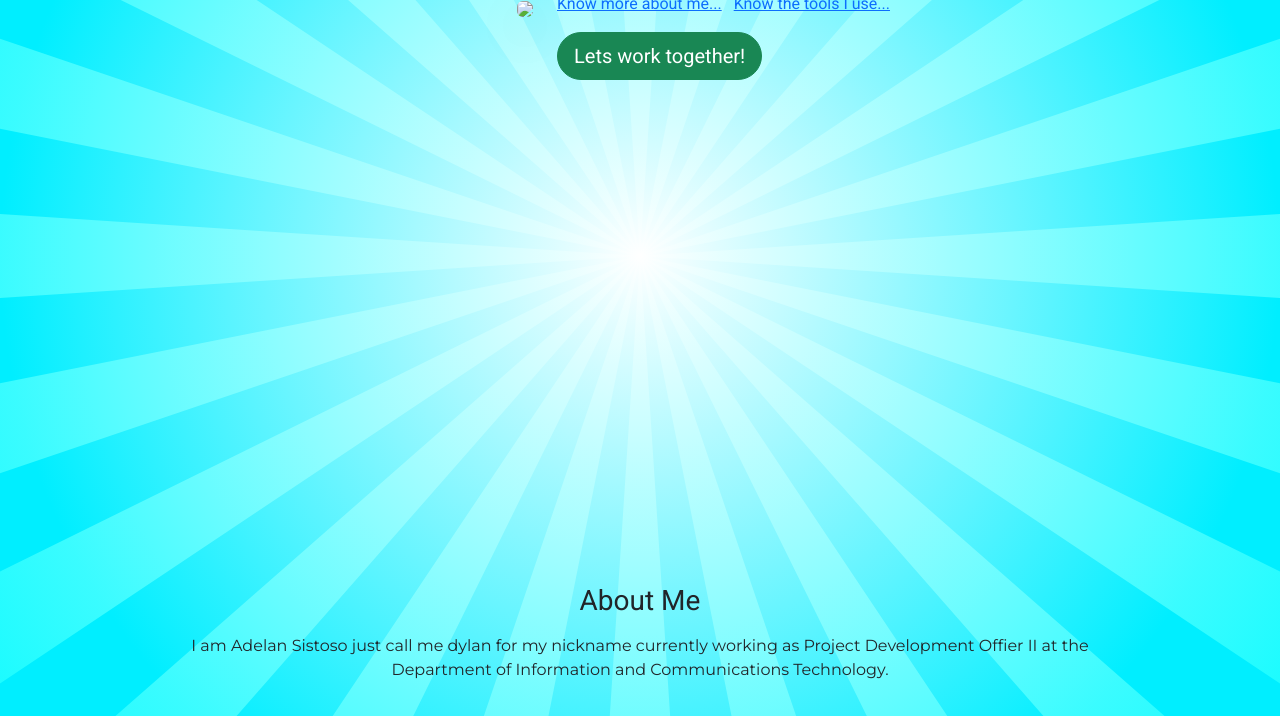
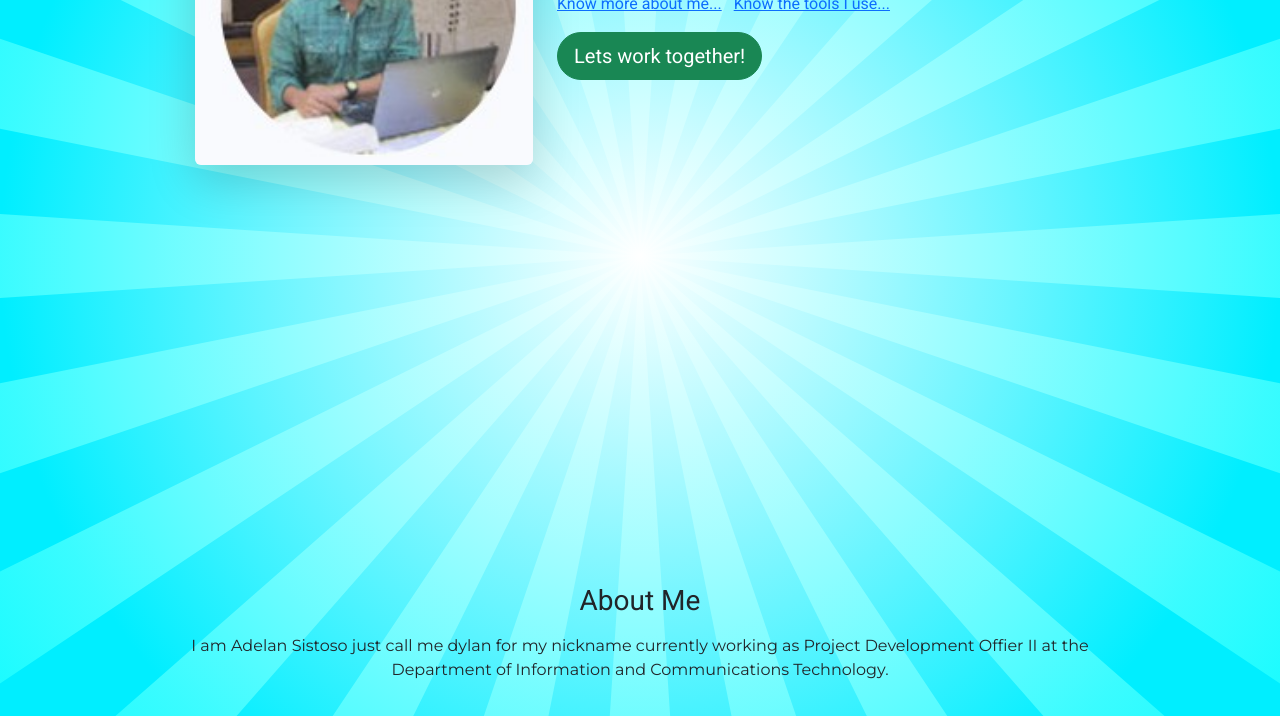
Before and after one commit to ADELAN2025/fcd-dict, a plain HTML site: page index.html in a window 1280 px wide. Shown: the part 384-1100 px from the top of the page. Drawn offline with nearby package versions, Linux system fonts and the light colour scheme.

Commit message:
Update index.html

```diff
--- a/index.html
+++ b/index.html
@@ -27,7 +27,7 @@
 	     <section id="landing" class="row mt-5 align-items-center justify-content-center">
 
 	     	<div class="col-5 text-end">
-	     		<img src="images/me.jpg" id="profile"
+	     		<img src="me.jpg" id="profile"
 	     		class="rounded img-fluid w-75 shadow-lg">
 	     	</div>
 
```
